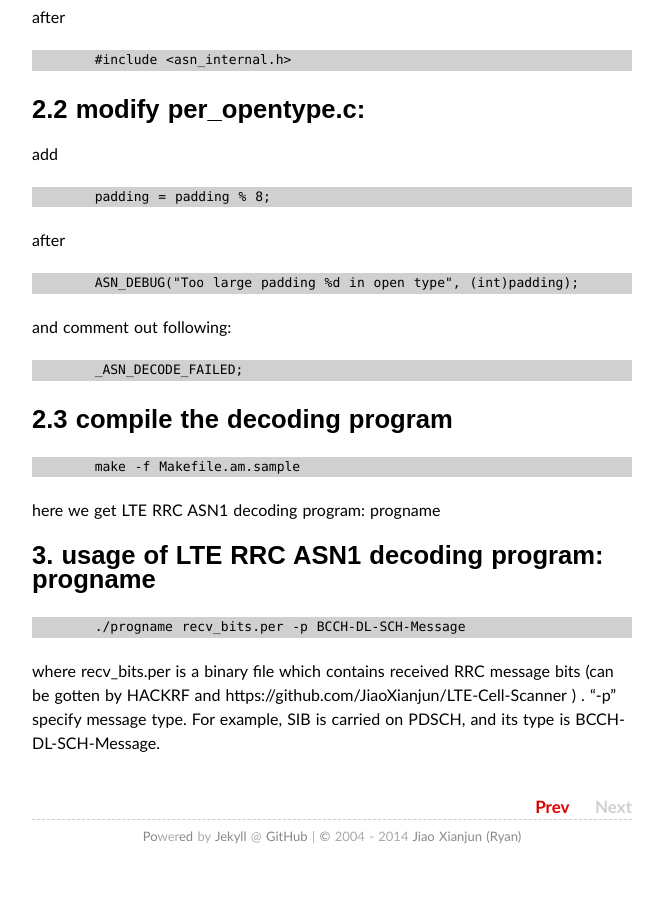
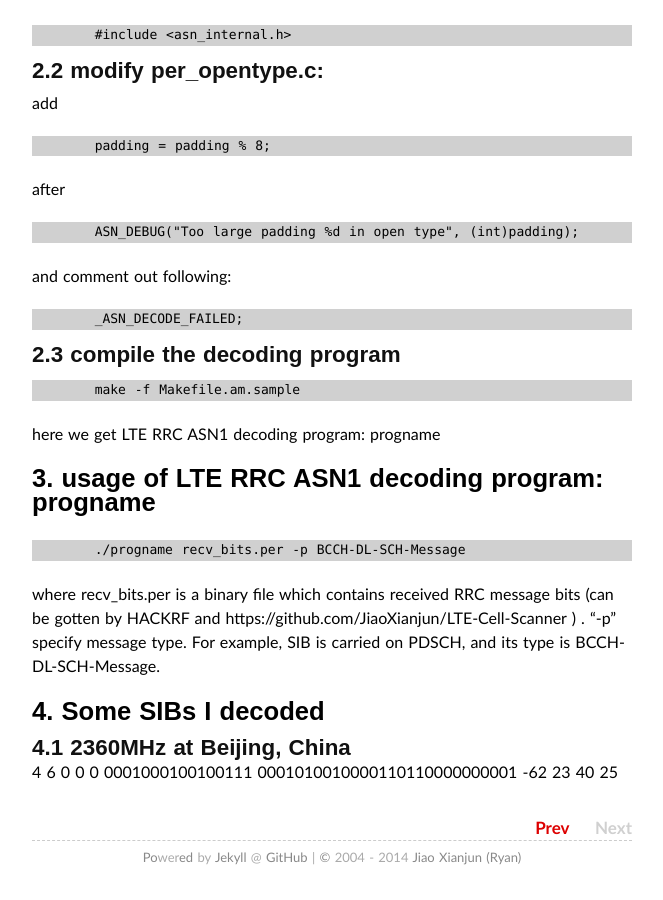
Before and after one commit to sdr-x/sdr-x.github.io, a Jekyll site: the page built from _posts/2014-07-07-LTE-SIB-decoding-by-asn1c.md, in a window 1280 px wide and 900 px high, scrolled down 1324 px. Shown: the whole window, without its empty margins (308-971 px from the left). Built offline with Jekyll 4.4.1, drawn with Linux system fonts in a browser that asks for light colours; some web fonts are replaced; Markdown is read by kramdown in place of the engine named in the settings; comment, search, counter and statistics services are not loaded; before the commit the page ends 2203 px from its top, so only the background shows below that.

Commit message:
Update 2014-07-07-LTE-SIB-decoding-by-asn1c.md

```diff
--- a/_posts/2014-07-07-LTE-SIB-decoding-by-asn1c.md
+++ b/_posts/2014-07-07-LTE-SIB-decoding-by-asn1c.md
@@ -51,7 +51,7 @@ copy 36331-ac0.asn here, and
 
 		asn1c  -S /usr/local/share/asn1c -fcompound-names -fskeletons-copy -gen-PER -pdu=auto 36331-ac0.asn
 
-# 2.1 modify converter-sample.c:
+## 2.1 modify converter-sample.c:
 
 add
 
@@ -63,7 +63,7 @@ after
 
 		#include <asn_internal.h>
 
-# 2.2 modify per_opentype.c:
+## 2.2 modify per_opentype.c:
 
 add
 
@@ -77,7 +77,7 @@ and comment out following:
 
 		_ASN_DECODE_FAILED;
 
-# 2.3 compile the decoding program
+## 2.3 compile the decoding program
 
 		make -f Makefile.am.sample
 
@@ -88,3 +88,66 @@ here we get LTE RRC ASN1 decoding program: progname
 		./progname recv_bits.per -p BCCH-DL-SCH-Message
 
 where recv_bits.per is a binary file which contains received RRC message bits (can be gotten by HACKRF and https://github.com/JiaoXianjun/LTE-Cell-Scanner ) . "-p" specify message type. For example, SIB is carried on PDSCH, and its type is BCCH-DL-SCH-Message.
+
+
+# 4. Some SIBs I decoded
+
+## 4.1 2360MHz at Beijing, China
+<BCCH-DL-SCH-Message>
+    <message>
+        <c1>
+            <systemInformationBlockType1>
+                <cellAccessRelatedInfo>
+                    <plmn-IdentityList>
+                        <PLMN-IdentityInfo>
+                            <plmn-Identity>
+                                <mcc>
+                                    <MCC-MNC-Digit>4</MCC-MNC-Digit>
+                                    <MCC-MNC-Digit>6</MCC-MNC-Digit>
+                                    <MCC-MNC-Digit>0</MCC-MNC-Digit>
+                                </mcc>
+                                <mnc>
+                                    <MCC-MNC-Digit>0</MCC-MNC-Digit>
+                                    <MCC-MNC-Digit>0</MCC-MNC-Digit>
+                                </mnc>
+                            </plmn-Identity>
+                            <cellReservedForOperatorUse><notReserved/></cellReservedForOperatorUse>
+                        </PLMN-IdentityInfo>
+                    </plmn-IdentityList>
+                    <trackingAreaCode>
+                        0001000100100111
+                    </trackingAreaCode>
+                    <cellIdentity>
+                        0001010010000110110000000001
+                    </cellIdentity>
+                    <cellBarred><notBarred/></cellBarred>
+                    <intraFreqReselection><allowed/></intraFreqReselection>
+                    <csg-Indication><false/></csg-Indication>
+                </cellAccessRelatedInfo>
+                <cellSelectionInfo>
+                    <q-RxLevMin>-62</q-RxLevMin>
+                </cellSelectionInfo>
+                <p-Max>23</p-Max>
+                <freqBandIndicator>40</freqBandIndicator>
+                <schedulingInfoList>
+                    <SchedulingInfo>
+                        <si-Periodicity><rf16/></si-Periodicity>
+                        <sib-MappingInfo><sibType3/>
+                        </sib-MappingInfo>
+                    </SchedulingInfo>
+                    <SchedulingInfo>
+                        <si-Periodicity><rf32/></si-Periodicity>
+                        <sib-MappingInfo><sibType5/>
+                        </sib-MappingInfo>
+                    </SchedulingInfo>
+                </schedulingInfoList>
+                <tdd-Config>
+                    <subframeAssignment><sa2/></subframeAssignment>
+                    <specialSubframePatterns><ssp7/></specialSubframePatterns>
+                </tdd-Config>
+                <si-WindowLength><ms40/></si-WindowLength>
+                <systemInfoValueTag>25</systemInfoValueTag>
+            </systemInformationBlockType1>
+        </c1>
+    </message>
+</BCCH-DL-SCH-Message>
```
